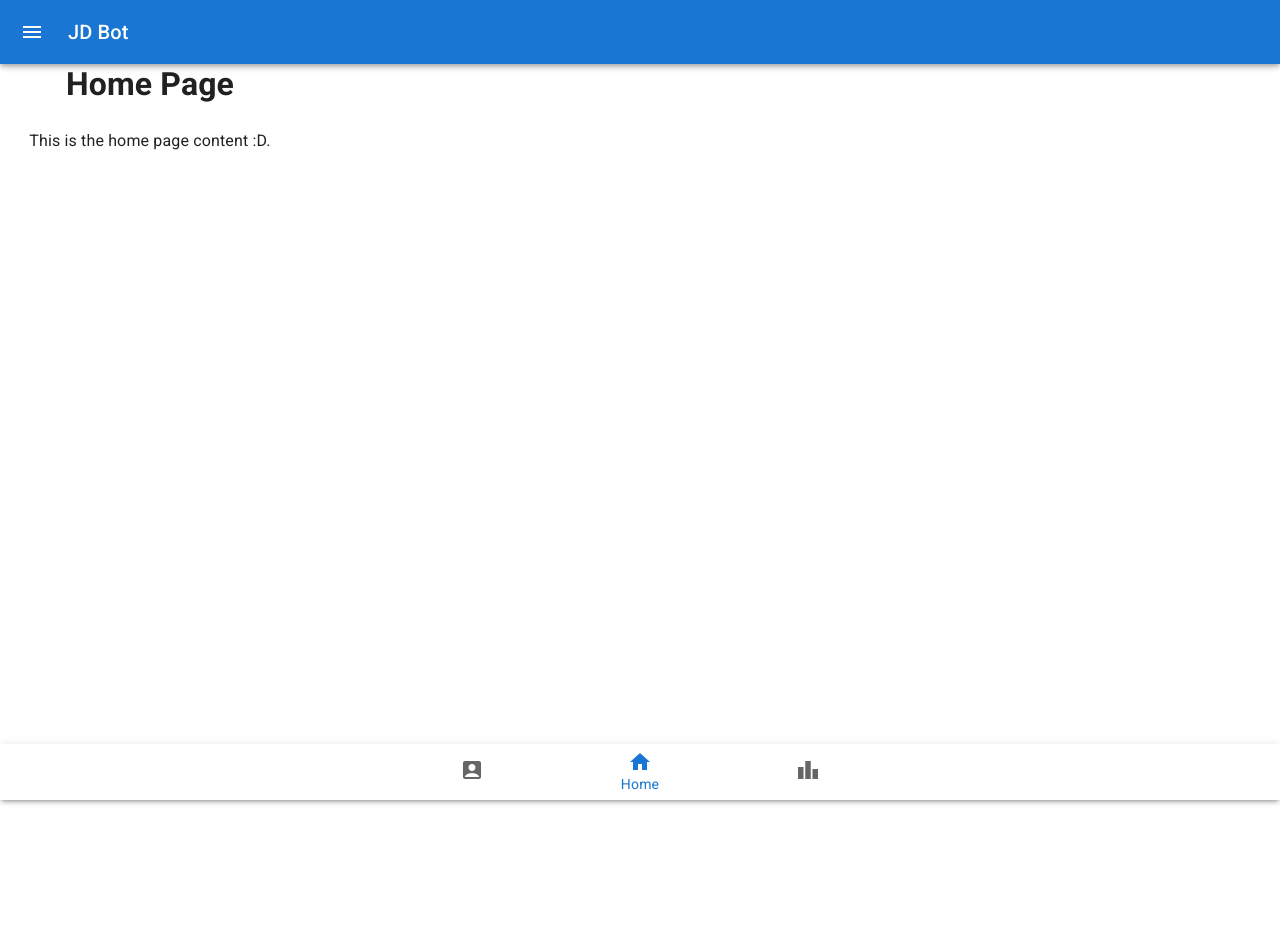
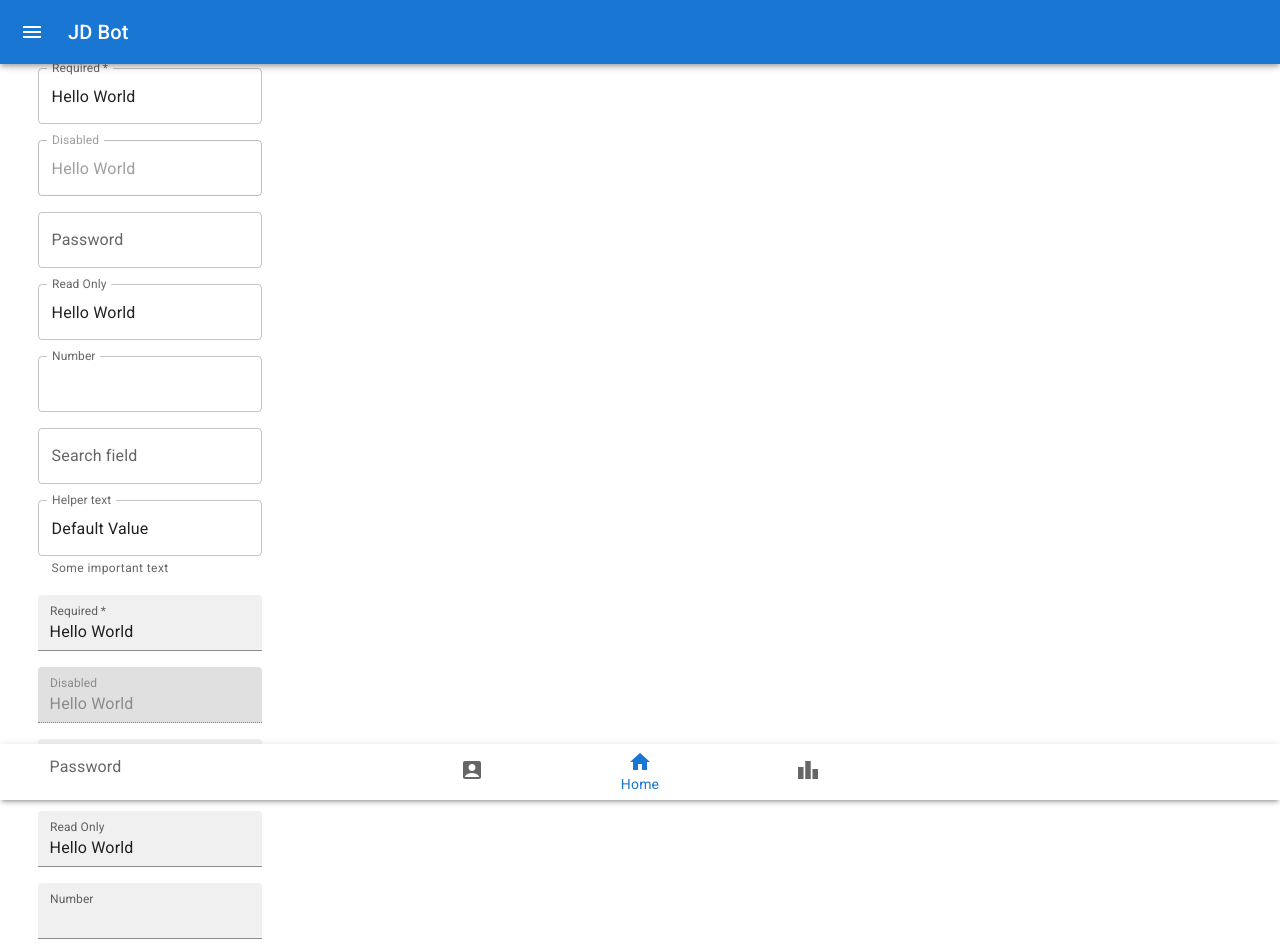
Before and after one commit to juanmt1989/jd-bot, a React (Create React App) app: page /useraccount in a window 1280 px wide. Before the commit this address led to /useraccount#/home#/home. Shown: the top 952 px of the page. Before the commit the page ends 800 px from the top, so only its background shows below. Built offline with nearby package versions, Linux system fonts and the light colour scheme.

Commit message:
testing ways to trigger the side drawer

```diff
--- a/package.json
+++ b/package.json
@@ -9,6 +9,7 @@
     "@mui/icons-material": "^5.15.15",
     "@mui/lab": "^5.0.0-alpha.170",
     "@mui/material": "^5.15.15",
+    "@mui/x-charts": "^7.3.2",
     "@testing-library/jest-dom": "^5.14.1",
     "@testing-library/react": "^13.0.0",
     "@testing-library/user-event": "^13.2.1",
--- a/src/popup/components/App.css
+++ b/src/popup/components/App.css
@@ -11,3 +11,8 @@ body {
     margin-top: 20%;
 
   }
+
+  .plain-link, .plain-link:visited, .plain-link:link, .plain-link:hover, .plain-link:active{
+    color: inherit;
+    text-decoration: none;
+  }
--- a/src/popup/components/App.jsx
+++ b/src/popup/components/App.jsx
@@ -3,9 +3,8 @@ import { createRoutesFromElements, Route } from "react-router-dom";
 import { HashRouter, Routes, Link } from 'react-router-dom';
 import Container from '@mui/material/Container';
 import MainMenu from './menu'
-import FooterMainMenu from './footermenu'
 import './App.css'
-import TxnHistory from './views/TxnHistory'
+import BodyContent from './bodycontent'
 import {
   createBrowserRouter,
   RouterProvider,
@@ -16,9 +15,7 @@ function App() {
   return (
     <div className="App">
       <MainMenu/>
-      {/* <TxnHistory/> */}
-      <FooterMainMenu/>
-
+      <BodyContent/>
     </div>
   )
 }
@@ -30,7 +27,6 @@ export default App
 const router = createBrowserRouter(
   createRoutesFromElements(
     <Route path="/" element={<MainMenu/>} >
-      {/* <Route  element={<TxnHistory/>} /> */}
     </Route>
   )
 );
--- /dev/null
+++ b/src/popup/components/bodycontent.jsx
@@ -0,0 +1,24 @@
+import ReactDOM from "react-dom/client";
+import { BrowserRouter, Route, Routes, Link,useLocation} from 'react-router-dom';
+import TxnHistory from './views/transactionshistory'
+import ViewUsersList from './views/userslist'
+import SideDrawerMenu from './sidedrawer'
+import FinanceChart from './views/finance'
+import UserAccount from './views/useraccount'
+import FooterMainMenu from './footermenu'
+
+export default function BodyContent() {
+    return (
+
+    <BrowserRouter>
+        <SideDrawerMenu/>
+        <Routes >
+          <Route path='/txnhistiory' element={<TxnHistory/>} />
+          <Route path='/finance' element={<FinanceChart/>} />
+          <Route path='/users' element={<ViewUsersList/>} />
+          <Route path='/useraccount' element={<UserAccount/>} />
+        </Routes>
+        <FooterMainMenu/>
+    </BrowserRouter>
+    );
+  }
--- a/src/popup/components/footermenu.tsx
+++ b/src/popup/components/footermenu.tsx
@@ -5,13 +5,13 @@ import AccountBoxIcon from '@mui/icons-material/AccountBox';
 import HomeIcon from '@mui/icons-material/Home';
 import LeaderboardIcon from '@mui/icons-material/Leaderboard';
 import Paper from '@mui/material/Paper';
-import { HashRouter, Route, Routes, Link, useLocation,useNavigate} from 'react-router-dom';
+import { HashRouter, Route, Routes, Link,Navigate} from 'react-router-dom';
 import {HomePage,ContactPage,AboutPage} from './template-comp'
 
 export default function FooterMainMenu() {
     const [value, setValue] = React.useState('home');
     const location = document.location
-    document.location.href =location.href + '#/home'
+    document.location.href =location.href + '#'
 
 
     const handleChange = (event: React.SyntheticEvent, newValue: string) => {
@@ -21,23 +21,17 @@ export default function FooterMainMenu() {
 
   return (
 
-    <HashRouter>
-      <Routes>
-        <Route path="/accounts" element={<AboutPage />} />
-        <Route path="/home" element={<HomePage />} />
-        <Route path="/finance" element={<ContactPage />} />
-      </Routes>
     <Paper sx={{ position: 'fixed', bottom: 0, left: 0, right: 0 }} elevation={3}>
         <BottomNavigation value={value}  onChange={handleChange}>
             <BottomNavigationAction
               component={Link}
-              to="/accounts"
+              to="/users"
               label="Accounts"
               value="accounts"
               icon={<AccountBoxIcon />}/>
             <BottomNavigationAction
               component={Link}
-              to="/home"
+              to="/"
               label="Home"
               value="home"
               icon={<HomeIcon />}/>
@@ -49,7 +43,6 @@ export default function FooterMainMenu() {
               icon={<LeaderboardIcon />}/>
         </BottomNavigation>
     </Paper>
-  </HashRouter>
 
   );
 }
--- /dev/null
+++ b/src/popup/components/helper/eventhandler.tsx
@@ -0,0 +1,28 @@
+import * as React from 'react';
+import { runtime } from 'webextension-polyfill'
+
+export default function useDrawerState() {
+
+    const toggleDrawer = (open: boolean) => (event: React.KeyboardEvent | React.MouseEvent) => {
+        if (
+          event.type === 'keydown' &&
+          ((event as React.KeyboardEvent).key === 'Tab' ||
+            (event as React.KeyboardEvent).key === 'Shift')
+        ) {
+          return;
+        }
+          console.log("sending message to SideDrawerMenu ",open)
+          const sending = runtime.sendMessage({ to: 'SideDrawerMenu', state: open })
+          sending.then(handleResponse, handleError);
+        ;
+      };
+
+      function handleResponse(message:any) {
+        console.log(`SideDrawerMenu sent a response: ${message.response}`);
+      }
+
+      function handleError(error:any) {
+        console.log(`SideDrawerMenu Error: ${error}`);
+      }
+    return {toggleDrawer}
+  }
--- a/src/popup/components/menu.tsx
+++ b/src/popup/components/menu.tsx
@@ -10,7 +10,7 @@ import Fab from '@mui/material/Fab';
 import AddIcon from '@mui/icons-material/Add';
 import Snackbar from '@mui/material/Snackbar';
 import UserItemList from './views/userslist'
-import SideDrawerMenu, {toggleDrawer} from './sidedrawer'
+import useDrawerState from './helper/eventhandler'
 import Container from '@mui/material/Container';
 import Box from '@mui/material/Box';
 import { Outlet } from "react-router-dom";
@@ -19,6 +19,7 @@ import {HomePage,ContactPage,AboutPage} from './template-comp'
 
 export default function MainMenu() {
   const ref = React.useRef<HTMLDivElement>(null);
+  const {toggleDrawer} = useDrawerState();
   return (
     <React.Fragment>
       <GlobalStyles
@@ -33,23 +34,17 @@ export default function MainMenu() {
               edge="start"
               sx={{ mr: 2 }}
               color="inherit"
-              aria-label="menu"
+              aria-label="menu">
 
-            >
-             <MenuIcon   onClick ={toggleDrawer('left',true)}/>
+            <MenuIcon  onClick={toggleDrawer(true)} />
+
             </IconButton>
             <Typography variant="h6" color="inherit" component="div">
               JD Bot
             </Typography>
           </Toolbar>
-
         </AppBar>
         <div className='header-size'></div>
-        <SideDrawerMenu />
-        <main>
-
-        </main>
-
       </div>
     </React.Fragment>
   );
--- /dev/null
+++ b/src/popup/components/views/finance.tsx
@@ -0,0 +1,62 @@
+import * as React from 'react';
+import { BarPlot } from '@mui/x-charts/BarChart';
+import { LinePlot } from '@mui/x-charts/LineChart';
+import { ChartContainer } from '@mui/x-charts/ChartContainer';
+import { AllSeriesType } from '@mui/x-charts/models';
+import { ChartsXAxis } from '@mui/x-charts/ChartsXAxis';
+import { ChartsYAxis } from '@mui/x-charts/ChartsYAxis';
+
+const series = [
+  {
+    type: 'bar',
+    stack: '',
+    yAxisKey: 'eco',
+    data: [2, 5, 3, 4, 1],
+  },
+  {
+    type: 'bar',
+    stack: '',
+    yAxisKey: 'eco',
+    data: [5, 6, 2, 8, 9],
+  },
+  {
+    type: 'line',
+    yAxisKey: 'pib',
+    color: 'red',
+    data: [1000, 1500, 3000, 5000, 10000],
+  },
+] as AllSeriesType[];
+
+export default function FinanceChart() {
+  return (
+    <ChartContainer
+      series={series}
+      width={500}
+      height={400}
+      xAxis={[
+        {
+          id: 'years',
+          data: [2010, 2011, 2012, 2013, 2014],
+          scaleType: 'band',
+          valueFormatter: (value) => value.toString(),
+        },
+      ]}
+      yAxis={[
+        {
+          id: 'eco',
+          scaleType: 'linear',
+        },
+        {
+          id: 'pib',
+          scaleType: 'log',
+        },
+      ]}
+    >
+      <BarPlot />
+      <LinePlot />
+      <ChartsXAxis label="Years" position="bottom" axisId="years" />
+      <ChartsYAxis label="Results" position="left" axisId="eco" />
+      <ChartsYAxis label="PIB" position="right" axisId="pib" />
+    </ChartContainer>
+  );
+}
--- /dev/null
+++ b/src/popup/components/views/useraccount.jsx
@@ -0,0 +1,168 @@
+import * as React from 'react';
+import Box from '@mui/material/Box';
+import TextField from '@mui/material/TextField';
+
+export default function UserAccount() {
+  return (
+    <Box
+      component="form"
+      sx={{
+        '& .MuiTextField-root': { m: 1, width: '25ch' },
+      }}
+      noValidate
+      autoComplete="off"
+    >
+      <div>
+        <TextField
+          required
+          id="outlined-required"
+          label="Required"
+          defaultValue="Hello World"
+        />
+        <TextField
+          disabled
+          id="outlined-disabled"
+          label="Disabled"
+          defaultValue="Hello World"
+        />
+        <TextField
+          id="outlined-password-input"
+          label="Password"
+          type="password"
+          autoComplete="current-password"
+        />
+        <TextField
+          id="outlined-read-only-input"
+          label="Read Only"
+          defaultValue="Hello World"
+          InputProps={{
+            readOnly: true,
+          }}
+        />
+        <TextField
+          id="outlined-number"
+          label="Number"
+          type="number"
+          InputLabelProps={{
+            shrink: true,
+          }}
+        />
+        <TextField id="outlined-search" label="Search field" type="search" />
+        <TextField
+          id="outlined-helperText"
+          label="Helper text"
+          defaultValue="Default Value"
+          helperText="Some important text"
+        />
+      </div>
+      <div>
+        <TextField
+          required
+          id="filled-required"
+          label="Required"
+          defaultValue="Hello World"
+          variant="filled"
+        />
+        <TextField
+          disabled
+          id="filled-disabled"
+          label="Disabled"
+          defaultValue="Hello World"
+          variant="filled"
+        />
+        <TextField
+          id="filled-password-input"
+          label="Password"
+          type="password"
+          autoComplete="current-password"
+          variant="filled"
+        />
+        <TextField
+          id="filled-read-only-input"
+          label="Read Only"
+          defaultValue="Hello World"
+          InputProps={{
+            readOnly: true,
+          }}
+          variant="filled"
+        />
+        <TextField
+          id="filled-number"
+          label="Number"
+          type="number"
+          InputLabelProps={{
+            shrink: true,
+          }}
+          variant="filled"
+        />
+        <TextField
+          id="filled-search"
+          label="Search field"
+          type="search"
+          variant="filled"
+        />
+        <TextField
+          id="filled-helperText"
+          label="Helper text"
+          defaultValue="Default Value"
+          helperText="Some important text"
+          variant="filled"
+        />
+      </div>
+      <div>
+        <TextField
+          required
+          id="standard-required"
+          label="Required"
+          defaultValue="Hello World"
+          variant="standard"
+        />
+        <TextField
+          disabled
+          id="standard-disabled"
+          label="Disabled"
+          defaultValue="Hello World"
+          variant="standard"
+        />
+        <TextField
+          id="standard-password-input"
+          label="Password"
+          type="password"
+          autoComplete="current-password"
+          variant="standard"
+        />
+        <TextField
+          id="standard-read-only-input"
+          label="Read Only"
+          defaultValue="Hello World"
+          InputProps={{
+            readOnly: true,
+          }}
+          variant="standard"
+        />
+        <TextField
+          id="standard-number"
+          label="Number"
+          type="number"
+          InputLabelProps={{
+            shrink: true,
+          }}
+          variant="standard"
+        />
+        <TextField
+          id="standard-search"
+          label="Search field"
+          type="search"
+          variant="standard"
+        />
+        <TextField
+          id="standard-helperText"
+          label="Helper text"
+          defaultValue="Default Value"
+          helperText="Some important text"
+          variant="standard"
+        />
+      </div>
+    </Box>
+  );
+}
```
Also changed, not shown: src/popup/components/sidedrawer.tsx (+69 -46 lines), src/popup/components/views/transactionshistory.tsx (renamed from src/popup/components/views/TxnHistory.tsx), 1 other file (tests, documents, lock files or other folders).
